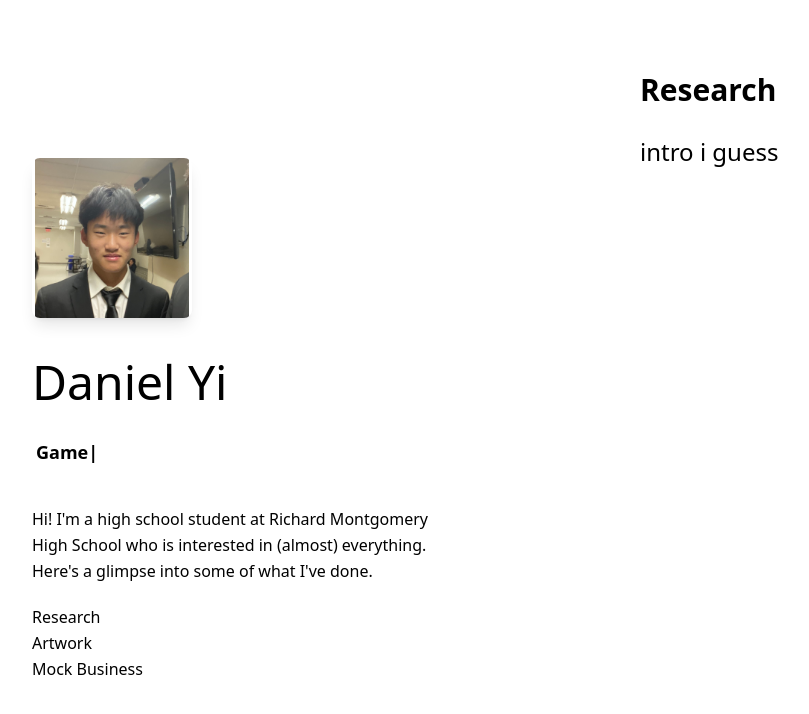
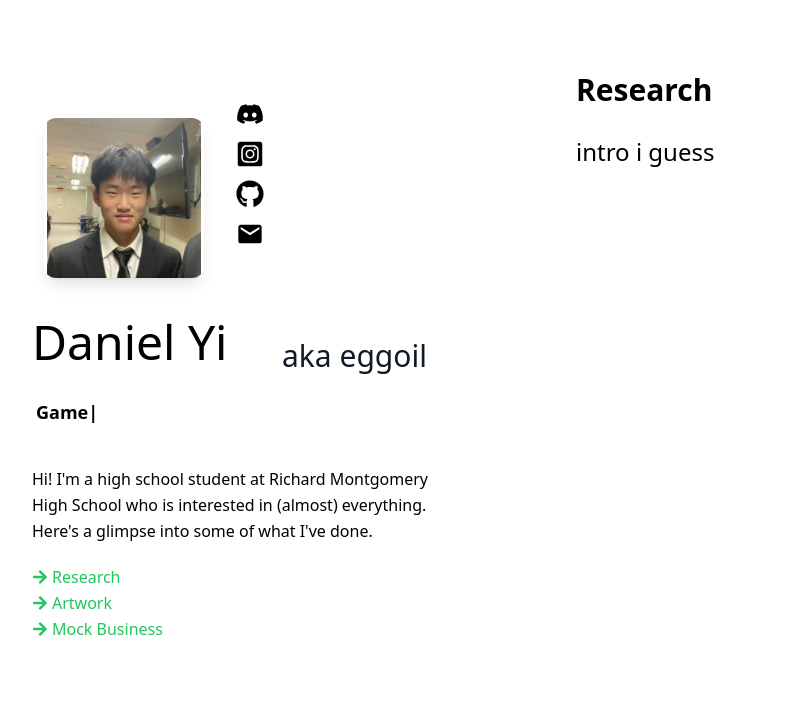
Before and after one commit to fat-juicy-eggs/egg-portfolio, a React (Vite) app: page / in a window 1280 px wide. Shown: the top 714 px of the page, without its empty margins (64-873 px from the left). Built offline with nearby package versions, Linux system fonts and the light colour scheme.

Commit message:
finished lander

```diff
--- a/package.json
+++ b/package.json
@@ -26,6 +26,7 @@
     "eslint-plugin-react-refresh": "^0.4.9",
     "globals": "^15.9.0",
     "postcss": "^8.4.41",
+    "react-icons": "^5.3.0",
     "tailwindcss": "^3.4.10",
     "vite": "^5.4.1"
   }
--- a/src/App.jsx
+++ b/src/App.jsx
@@ -7,7 +7,7 @@ function App() {
     <div className='flex justify-center min-h-screen'>
       <div className='flex flex-col md:flex-row max-w-[1600px] w-full h-full'>
         <Profile />
-        <div className='flex flex-col justify-start items-start text-left p-16 w-full md:ml-[50%]'>
+        <div className='flex flex-col justify-start items-start text-left p-16 w-full md:ml-[45%]'>
           <Research />
         </div>
       </div>
--- a/src/components/Profile.jsx
+++ b/src/components/Profile.jsx
@@ -1,11 +1,18 @@
 import React from 'react';
 import { ReactTyped } from 'react-typed';
+import { FaDiscord, FaInstagramSquare, FaGithub, FaArrowRight } from 'react-icons/fa';
+import { MdEmail } from 'react-icons/md'
 
 function Lander() {
   return (
-    <div className='flex flex-col min-h-screen leading-relaxed md:box-border md:w-1/2 items-start md:pl-30 pl-24 md:mt-5 md:fixed justify-center'>
-      <img className='object-scale-down shadow-lg rounded-lg justify-center size-40 mb-10' src='./IMG_7282.jpg' />
-      <h1 className='text-4xl md:text-5xl'>Daniel Yi</h1>
+    <div className='flex flex-col min-h-screen leading-relaxed md:box-border md:w-1/2 items-start md:pl-30 pl-24 md:-mt-5 md:fixed justify-center'>
+      <div className='absolute top-[120px] left-[300px]'><a target='_blank' href='https://discordapp.com/users/theoneandonlyeggoil'><FaDiscord className='size-7 hover:size-8' /></a></div>
+      <div className='absolute top-[160px] left-[300px]'><a target='_blank' href='https://www.instagram.com/eggoil166'><FaInstagramSquare className='size-7 hover:size-8' /></a></div>
+      <div className='absolute top-[200px] left-[300px]'><a target='_blank' href='https://github.com/fat-juicy-eggs'><FaGithub className='size-7 hover:size-8' /></a></div>
+      <div className='absolute top-[240px] left-[300px]'><a target='_blank' href='mailto:e.g.g.wp16@gmail.com'><MdEmail className='size-7 hover:size-8' /></a></div>
+      <img className='object-scale-down shadow-lg rounded-xl justify-center size-40 mb-10 ml-3' src='./IMG_7282.jpg' />
+      <div className='bg-white'><h1 className='text-4xl md:text-5xl'>Daniel Yi</h1></div>
+      <h3 className='absolute z-0 mb-12 ml-[250px] text-2xl md:text-3xl text-gray-900'>aka eggoil</h3>
       <div className='flex flex-col flex-wrap justify-center pt-3 md:flex-row md:px-0 md:justify-start mt-5'>
         <ReactTyped
           strings={[
@@ -29,17 +36,20 @@ function Lander() {
       </p>
       <div className='mt-5 items-center md:block'>
         <a href='#Research'>
-            <div className='transition-all hover:translate-x-5 flex items-center'>
+            <div className='transition-all hover:translate-x-5 flex items-center text-green-500'>
+                <FaArrowRight className='mr-1' />
                 <span>Research</span>
             </div>
         </a>
         <a href='#Artwork'>
-            <div className='transition-all hover:translate-x-5 flex items-center'>
+            <div className='transition-all hover:translate-x-5 flex items-center text-green-500'>
+                <FaArrowRight className='mr-1' />
                 <span>Artwork</span>
             </div>
         </a>
         <a href='#MockBusiness'>
-            <div className='transition-all hover:translate-x-5 flex items-center'>
+            <div className='transition-all hover:translate-x-5 flex items-center text-green-500'>
+                <FaArrowRight className='mr-1' />
                 <span>Mock Business</span>
             </div>
         </a>
```
Also changed, not shown: 1 other file (tests, documents, lock files or other folders).
